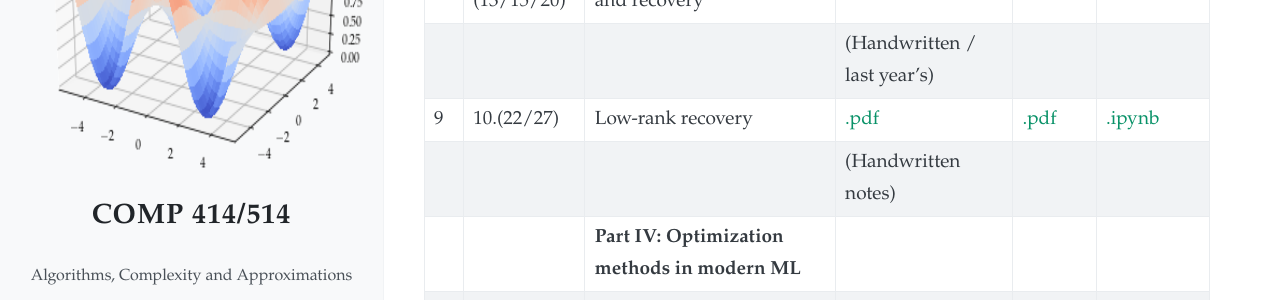
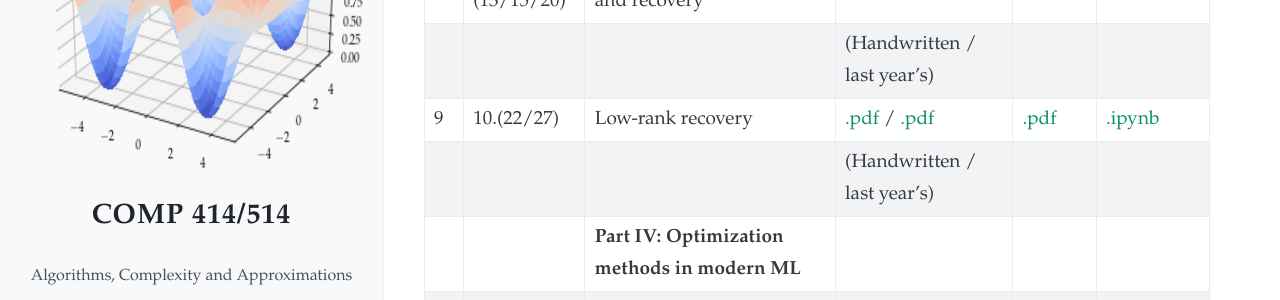
Before and after one commit to akyrillidis/comp414-514, a Jekyll site: the page built from schedule.md, in a window 1280 px wide and 900 px high, scrolled down 721 px. Shown: the part 259-559 px from the top of the window. Built offline with Jekyll 4.4.1, drawn with Linux system fonts in a browser that asks for light colours; nearby versions of some CDN libraries.

Commit message:
Update schedule.md

```diff
--- a/schedule.md
+++ b/schedule.md
@@ -22,8 +22,8 @@
 | | | **Part III: Provable non-convex optimization** | | | |
 | 8 | 10.(13/15/20) | Sparse feature selection and recovery | [.pdf](/schedule/images/Lecture 8 notes.pdf) / [.pdf]() | [.pdf](/schedule/images/Lecture 8.pdf) | [.ipynb](/schedule/images/Chapter 8.ipynb) |
 |  |  | | (Handwritten / last year's) |  | |
-| 9 | 10.(22/27) | Low-rank recovery | [.pdf](/schedule/images/Lecture 9 notes.pdf) | [.pdf](/schedule/images/Lecture 9.pdf) | [.ipynb](/schedule/images/Chapter 9.ipynb) |
-|  |  | | (Handwritten notes) |  | |
+| 9 | 10.(22/27) | Low-rank recovery | [.pdf](/schedule/images/Lecture 9 notes.pdf) / [.pdf]() | [.pdf](/schedule/images/Lecture 9.pdf) | [.ipynb](/schedule/images/Chapter 9.ipynb) |
+|  |  | | (Handwritten / last year's) |  | |
 | | | **Part IV: Optimization methods in modern ML** | | | |
 | 10 | 10.29-11.03 | Landscape properties of general functions | [.pdf]()  | [.pdf]() | --- |
 | 11 | 11.(05/10) | Distributed computations | [.pdf]()  | [.pdf]() | --- |
```
